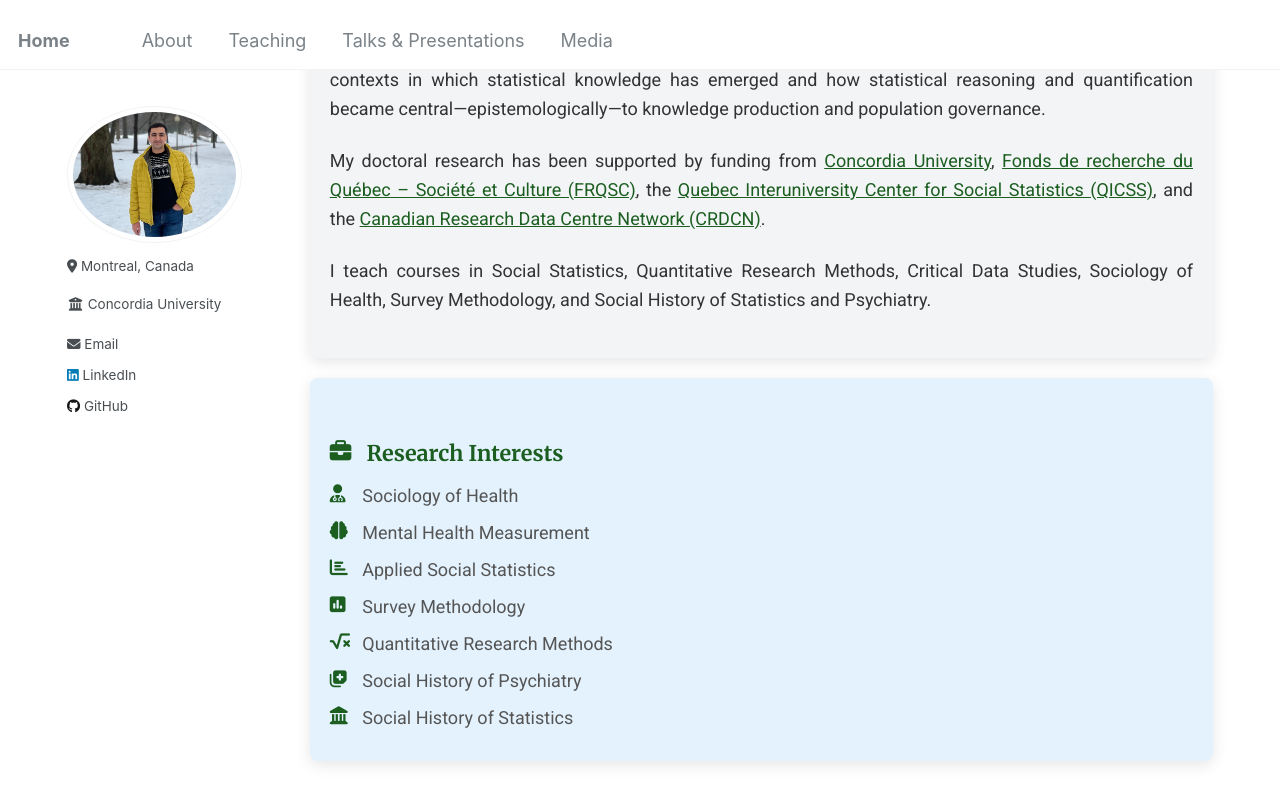
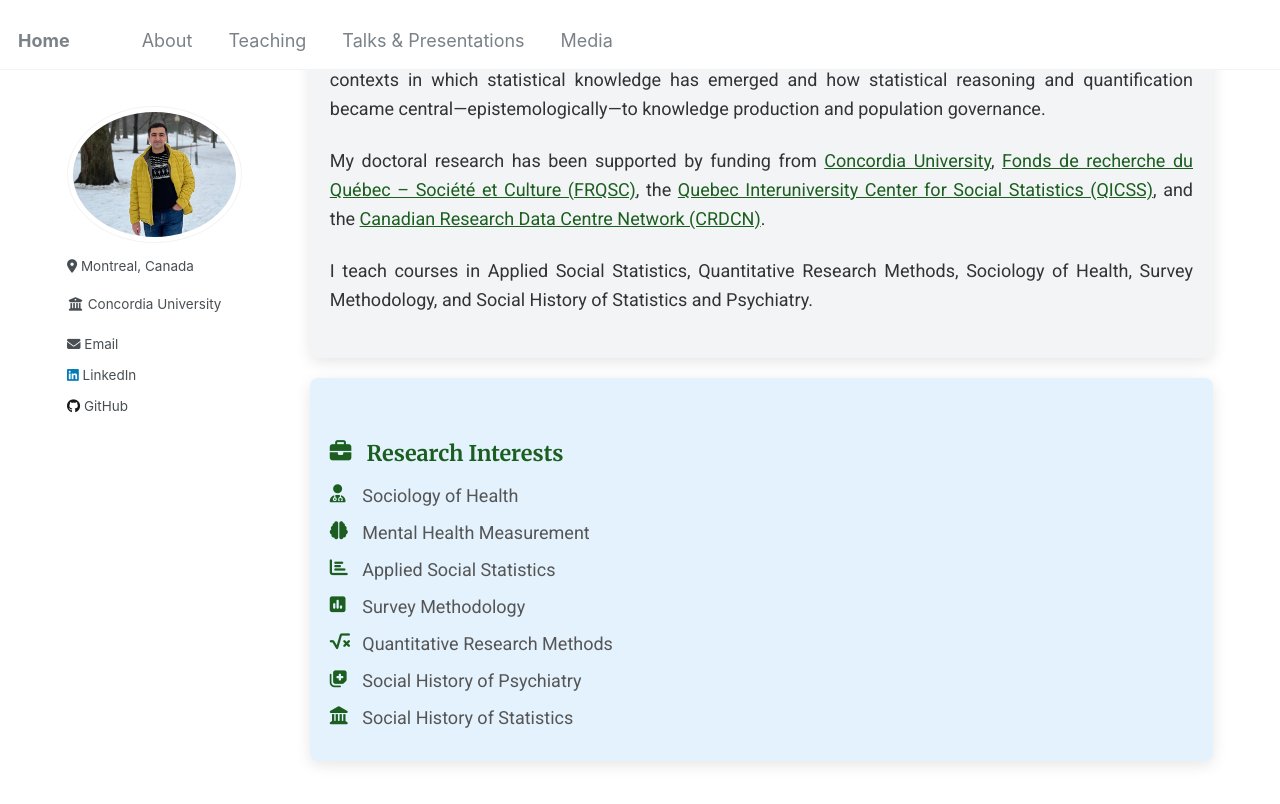
Before and after one commit to Mohsnmonji/mohsnmonji.github.io, a Jekyll site: the page built from about-me.md, in a window 1280 px wide and 900 px high, scrolled down 338 px. Shown: the top 804 px of the window. Built offline with Jekyll 4.4.1, drawn with Linux system fonts in a browser that asks for light colours.

Commit message:
Update about-me.md

```diff
--- a/about-me.md
+++ b/about-me.md
@@ -112,8 +112,8 @@ author_profile: true
   </p>
 
   <p>
-    I teach courses in Social Statistics,
-    Quantitative Research Methods, Critical Data Studies, Sociology of Health,
+    I teach courses in Applied Social Statistics,
+    Quantitative Research Methods, Sociology of Health,
     Survey Methodology, and Social History of Statistics and Psychiatry.
   </p>
 </div>
```
